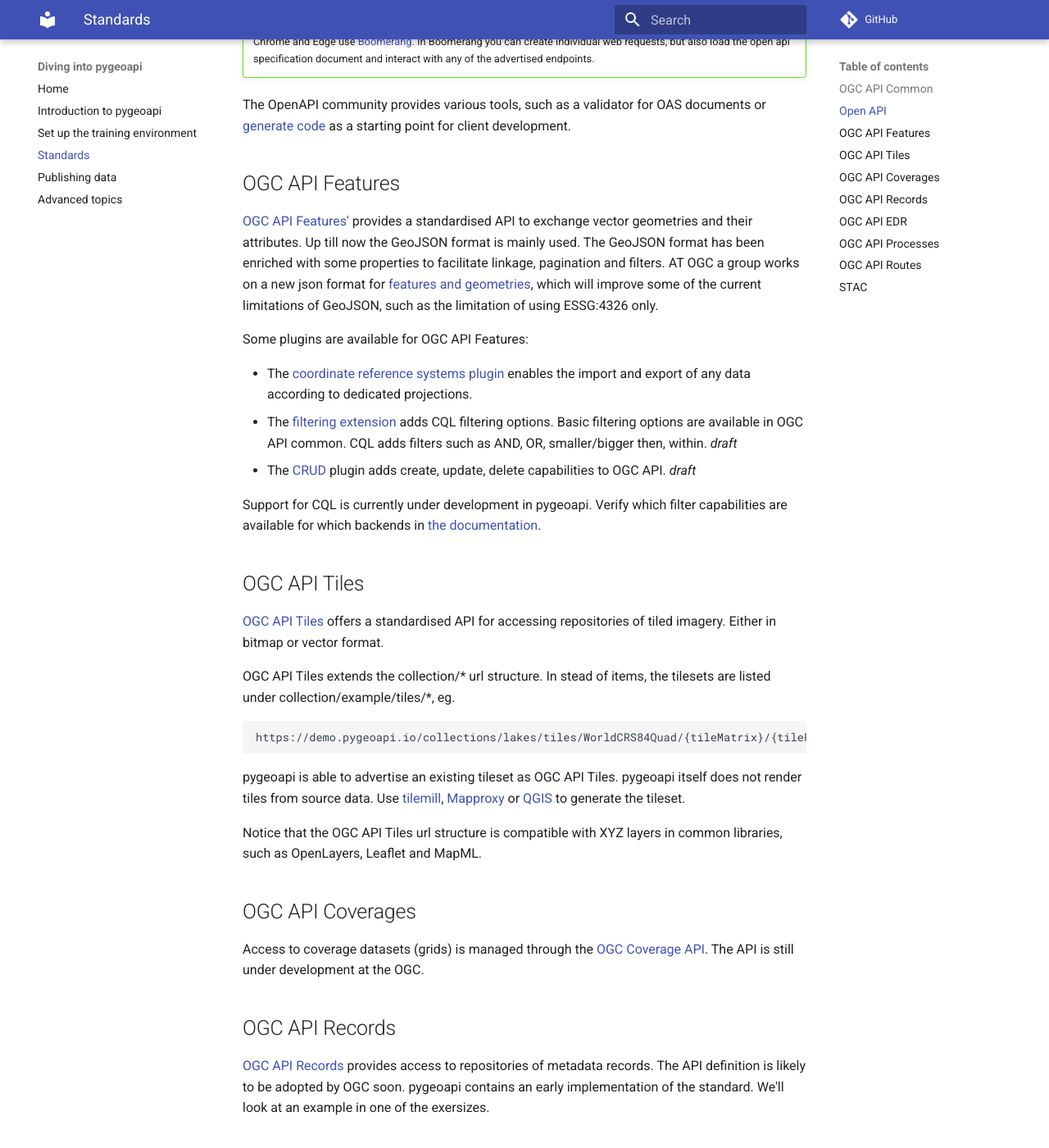
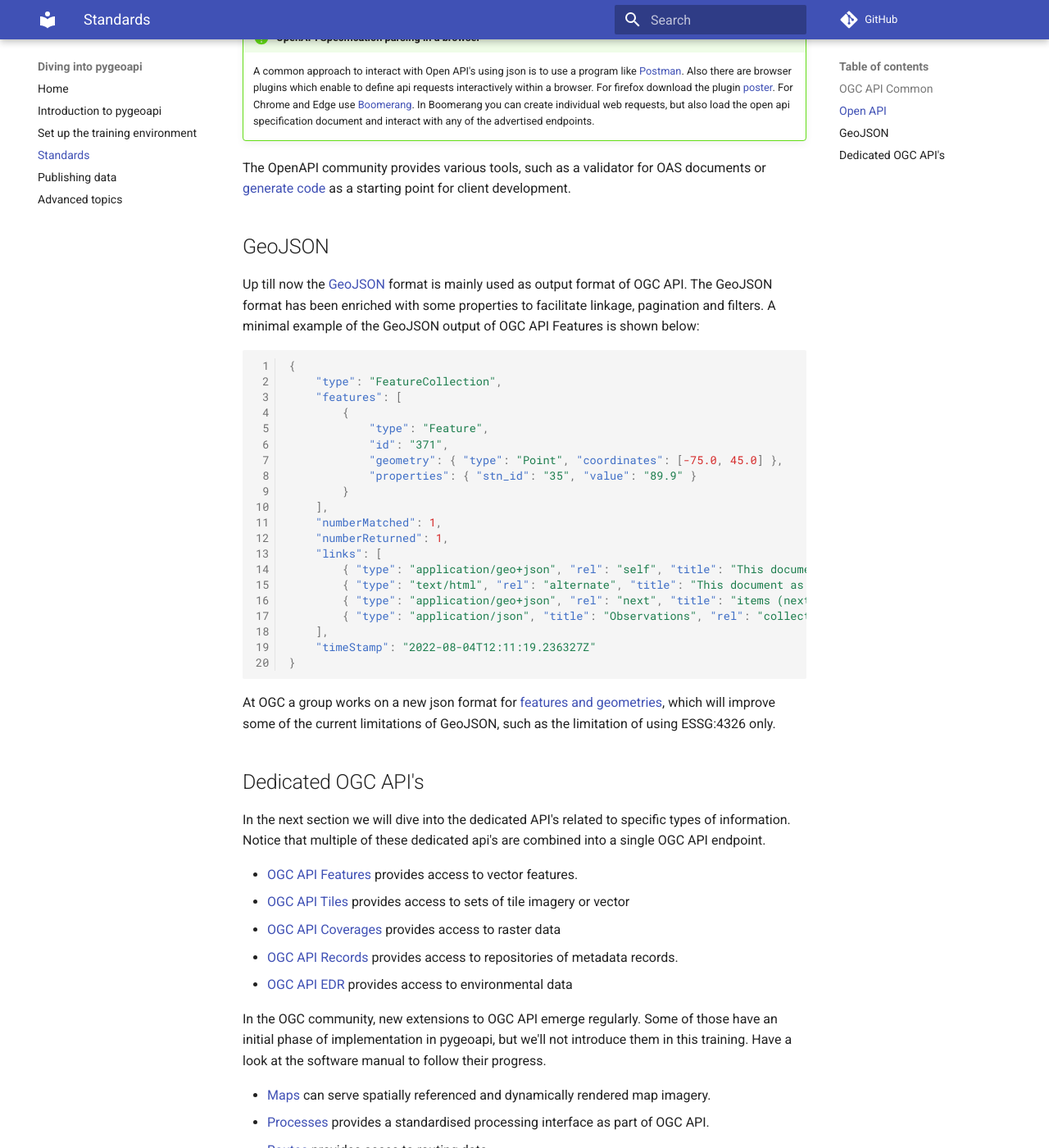
Before and after one commit to geopython/diving-into-pygeoapi, an MkDocs documentation site: the page built from workshop/content/docs/standards/index.md, in a window 1280 px wide and 1400 px high, scrolled down 1339 px. Shown: the whole window at 82% size. Built offline with MkDocs 1.6.1 and Material for MkDocs 9.7.7, drawn with Linux system fonts in a browser that asks for light colours; comment, search, counter and statistics services are not loaded; some of the changed text lies outside the part shown.

Commit message:
restructure the standards.md file, move dedicated api content to dedicated pages

````diff
--- a/workshop/content/docs/publish/metadata.md
+++ b/workshop/content/docs/publish/metadata.md
@@ -4,7 +4,11 @@ title: Metadata
 
 # Metadata
 
-## Configuration
+[OGC API Records](https://ogcapi.ogc.org/records/) provides access to repositories of metadata records.
+The API definition is likely to be adopted by OGC soon. pygeoapi contains an early implementation of the standard.
+
+
+## Publish a set of metadata records in pygeoapi
 
 To use OGC API Record we will use Elasticsearch as data provider.
 
--- a/workshop/content/docs/publish/raster.md
+++ b/workshop/content/docs/publish/raster.md
@@ -3,6 +3,9 @@ title: Raster data
 ---
 
 # Raster Data
+
+Access to coverage datasets (grids) is managed through the
+[OGC Coverage API](https://ogcapi.ogc.org/coverages/). The API is still under development at the OGC, but pygeoapi contains an early implementation of OGC API Coverages.
 
 ## Publish a raster dataset
 
--- a/workshop/content/docs/publish/tiles.md
+++ b/workshop/content/docs/publish/tiles.md
@@ -5,6 +5,26 @@ title: Tiles of geospatial information
 # Tiles of geospatial information
 
 On  this section, you will learn how to publish and consume vector tiles using the [OGC API - Tiles](https://github.com/opengeospatial/ogcapi-tiles) candidate standard.
+
+[OGC API Tiles](https://ogcapi.ogc.org/tiles/) offers a standardised API for accessing repositories
+of tiled imagery. Either in bitmap or vector format.
+
+OGC API Tiles extends the collection/* url structure. In stead of items, the tilesets are listed under
+collection/example/tiles/*, eg.
+
+```
+https://demo.pygeoapi.io/collections/lakes/tiles/WorldCRS84Quad/{tileMatrix}/{tileRow}/{tileCol}?f=mvt
+```
+
+pygeoapi is able to advertise an existing tileset as OGC API Tiles. pygeoapi itself does not render
+tiles from source data. Use [tilemill](https://tilemill-project.github.io/tilemill/),
+[Mapproxy](https://mapproxy.org/) or
+[QGIS](https://www.qgistutorials.com/en/docs/creating_basemaps_with_qtiles.html) to generate the tileset.
+
+Notice that the OGC API Tiles url structure is compatible with XYZ layers in common libraries,
+such as OpenLayers, Leaflet and MapML.
+
+## Publish a tile dataset
 
 You will publish a vector [dataset](.../../../docker/data/cycle-lanes-firenze.geojson) with cycle paths, from the city of Florence. [Here](.../../../docker/data/cycle-lanes-firenze.qmd) you can find more information about the dataset.
 
--- a/workshop/content/docs/publish/vector.md
+++ b/workshop/content/docs/publish/vector.md
@@ -4,13 +4,24 @@ title: Vector data
 
 # Vector Data
 
+[OGC API Features'](https://ogcapi.ogc.org/features/) provides a standardised API to exchange vector
+geometries and their attributes. Some plugins are available for OGC API Features:
+
+- The [coordinate reference systems plugin](https://docs.opengeospatial.org/is/18-058r1/18-058r1.html) enables the import and export of any data according to dedicated projections.
+- The [filtering extension](http://docs.ogc.org/DRAFTS/19-079r1.html) adds CQL filtering options. Basic filtering options are available in OGC API common.
+CQL adds filters such as AND, OR, smaller/bigger then, within. *draft*
+- The [CRUD](http://docs.ogc.org/DRAFTS/20-002.html) plugin adds create, update, delete capabilities to OGC API. *draft*
+
+Support for CQL is currently under development in pygeoapi. Verify which filter capabilities are
+ available for which backends in [the documentation](https://docs.pygeoapi.io/en/latest/cql.html).
+
 ## Publish a vector dataset
 
-In the previous section you have seen in general which steps are involved to change the pygeoapi configuration file to load a dataset. In this section we are going to apply these steps to an actual data file.
+In the previous section you have seen in general which steps are involved to change the pygeoapi configuration file to load a dataset. In this section we are going to publish another vector file, this time from a [Geopackage](https://www.geopackage.org/) (sqlite) source.
 
 !!! tip
 
-    It can be helpfull to open the dataset in QGIS while you're updating the pygeoapi configuration. So you can easily evaluate aspects such as: what are the attribute names of the dataset, what is the bounding box and in which projection is the file?
+    It can be helpfull to open the dataset in QGIS while you're updating the pygeoapi configuration. So you can easily evaluate aspects such as: what are the table and attribute names of the dataset, what is the bounding box and in which projection is the file?
 
 You are going to add a file `firenze-terrains.gpkg` to pygeoapi which is available in the workshop data folder.
 
@@ -25,14 +36,20 @@ You are going to add a file `firenze-terrains.gpkg` to pygeoapi which is availab
     ``` {.yaml linenums="1"}
     firenze-terrains:
         type: collection
-        title: Catasto - Terreni - Firenze
-        description: Limiti catastali (terreni) dal catasto. Agenzia del Territorio; SIT e Reti Informative;
+        title:
+            it: Limiti amministrativi comunali ante 2014
+            en: Administrative boundaries before 2014
+        description:
+            it: Limiti catastali (terreni) dal catasto. Agenzia del Territorio; SIT e Reti Informative;
+            en: Cadastral parcels (terrains) from the cadastre. Territory Agency; SIT and Information Networks;
         keywords:
-            - Cadaster
+            - Cadastral parcels
         links:
             - type: text/html
               rel: canonical
-              title: Limiti amministrativi comunali ante 2014
+              title:
+                it: Limiti amministrativi comunali ante 2014
+                en: Administrative boundaries before 2014
               href: http://dati.cittametropolitana.fi.it/geonetwork/srv/metadata/cmfi:c539d359-4387-4f83-a6f4-cd546b3d8443
               hreflang: it
         extents:
--- a/workshop/content/docs/standards/index.md
+++ b/workshop/content/docs/standards/index.md
@@ -4,7 +4,8 @@ title: Standards
 
 # Standards
 
-This topic highlights some of the supported standards in pygeoapi.
+pygeoapi is build around the recent set of [API standards](https://ogcapi.ogc.org) emerging at the [Open Geospatial Consortium](https://www.ogc.org/) (OGC).
+This section introduces you in an interactive way to the core set of standards on which the new API standards are build.
 
 ## OGC API Common
 
@@ -48,7 +49,7 @@ supported by a deployment of OGC API.
 OGC API Common adopted the conventions of the [Open API initiative](https://www.openapis.org/about)
 as a starting point. Any Open API defines its structure in an Open Api Specification document.
 OGC API Common suggests this document to be located at `/openapi`. With pygeoapi in a browser
-[this url](http://demo.pygeoapi.io/master/openapi) opens an interactive html page which facilitates
+[this url](https://demo.pygeoapi.io/master/openapi) opens an interactive html page which facilitates
 to query the api. Append ?f=json to view the document in json. The Open API Specification (OAS)
 document indicates which endpoints are available in the service, which parameters it accepts and
 what type of responses can be expected. You can compare it to the GetCapabilities operation in the
@@ -67,67 +68,55 @@ OWS standards.
 The OpenAPI community provides various tools, such as a validator for OAS documents or
 [generate code](https://swagger.io/tools/swagger-codegen/) as a starting point for client development.
 
-## OGC API Features
+## GeoJSON
 
-[OGC API Features'](https://ogcapi.ogc.org/features/) provides a standardised API to exchange vector
-geometries and their attributes. Up till now the GeoJSON format is mainly used. The GeoJSON format
-has been enriched with some properties to facilitate linkage, pagination and filters. AT OGC a group
-works on a new json format for [features and geometries](https://www.ogc.org/projects/groups/featgeojsonswg),
+Up till now the [GeoJSON](https://geojson.org/) format is mainly used as output format of OGC API. The GeoJSON format
+has been enriched with some properties to facilitate linkage, pagination and filters. A minimal example of the GeoJSON output of OGC API Features is shown below:
+
+``` {.json  linenums="1"}
+{
+    "type": "FeatureCollection",
+    "features": [
+        {
+            "type": "Feature",
+            "id": "371",
+            "geometry": { "type": "Point", "coordinates": [-75.0, 45.0] },
+            "properties": { "stn_id": "35", "value": "89.9" }
+        }
+    ],
+    "numberMatched": 1,
+    "numberReturned": 1,
+    "links": [
+        { "type": "application/geo+json", "rel": "self", "title": "This document as GeoJSON", "href": "https://demo.pygeoapi.io/master/collections/obs/items?f=json&limit=1" },
+        { "type": "text/html", "rel": "alternate", "title": "This document as HTML", "href": "https://demo.pygeoapi.io/master/collections/obs/items?f=html&limit=1" },
+        { "type": "application/geo+json", "rel": "next", "title": "items (next)", "href": "https://demo.pygeoapi.io/master/collections/obs/items?offset=1&limit=1" },
+        { "type": "application/json", "title": "Observations", "rel": "collection","href": "https://demo.pygeoapi.io/master/collections/obs/items"}
+    ],
+    "timeStamp": "2022-08-04T12:11:19.236327Z"
+}
+```
+
+At OGC a group works on a new json format for [features and geometries](https://www.ogc.org/projects/groups/featgeojsonswg),
 which will improve some of the current limitations of GeoJSON, such as the limitation of using ESSG:4326 only.
 
-Some plugins are available for OGC API Features:
+## Dedicated OGC API's
 
-- The [coordinate reference systems plugin](https://docs.opengeospatial.org/is/18-058r1/18-058r1.html) enables the import and export of any data according to dedicated projections.
-- The [filtering extension](http://docs.ogc.org/DRAFTS/19-079r1.html) adds CQL filtering options. Basic filtering options are available in OGC API common.
-CQL adds filters such as AND, OR, smaller/bigger then, within. *draft*
-- The [CRUD](http://docs.ogc.org/DRAFTS/20-002.html) plugin adds create, update, delete capabilities to OGC API. *draft*
+In the next section we will dive into the dedicated API's related to specific types of information. Notice that multiple of these dedicated api's are combined into a single OGC API endpoint.
 
-Support for CQL is currently under development in pygeoapi. Verify which filter capabilities are
- available for which backends in [the documentation](https://docs.pygeoapi.io/en/latest/cql.html).
+- [OGC API Features](../publish/vector.md) provides access to vector features.
+- [OGC API Tiles](../publish/tiles.md) provides access to sets of tile imagery or vector
+- [OGC API Coverages](../publish/raster.md) provides access to raster data
+- [OGC API Records](../publish/metadata.md) provides access to repositories of metadata records.
+- [OGC API EDR](../publish/env.md) provides access to environmental data
 
-## OGC API Tiles
+In the OGC community, new extensions to OGC API emerge regularly. Some of those have an initial phase of implementation in pygeoapi, but we'll not introduce them in this training. Have a look at the software manual to follow their progress.
 
-[OGC API Tiles](https://ogcapi.ogc.org/tiles/) offers a standardised API for accessing repositories
-of tiled imagery. Either in bitmap or vector format.
-
-OGC API Tiles extends the collection/* url structure. In stead of items, the tilesets are listed under
-collection/example/tiles/*, eg.
-
-```
-https://demo.pygeoapi.io/collections/lakes/tiles/WorldCRS84Quad/{tileMatrix}/{tileRow}/{tileCol}?f=mvt
-```
-
-pygeoapi is able to advertise an existing tileset as OGC API Tiles. pygeoapi itself does not render
-tiles from source data. Use [tilemill](https://tilemill-project.github.io/tilemill/),
-[Mapproxy](https://mapproxy.org/) or
-[QGIS](https://www.qgistutorials.com/en/docs/creating_basemaps_with_qtiles.html) to generate the tileset.
-
-Notice that the OGC API Tiles url structure is compatible with XYZ layers in common libraries,
-such as OpenLayers, Leaflet and MapML.
-
-## OGC API Coverages
-
-Access to coverage datasets (grids) is managed through the
-[OGC Coverage API](https://ogcapi.ogc.org/coverages/). The API is still under development at the OGC.
-
-## OGC API Records
-
-[OGC API Records](https://ogcapi.ogc.org/records/) provides access to repositories of
-metadata records. The API definition is likely to be adopted by OGC soon. pygeoapi contains an early implementation of the standard.
-We'll look at an example in one of the exersizes.
-
-## OGC API EDR
-
-[OGC APi EDR](https://ogcapi.ogc.org/edr/)
-
-## OGC API Processes
-
-[OGC API Processes](https://ogcapi.ogc.org/processes/)
-
-## OGC API Routes
-
-[OGC API Routes](https://ogcapi.ogc.org/routes/)
-
-## STAC
-
-[Spatiotemporal Asset Catalog](https://stacspec.org/)
+- [Maps](https://ogcapi.ogc.org/maps) can serve spatially referenced and dynamically rendered map imagery.
+- [Processes](https://ogcapi.ogc.org/processes) provides a standardised processing interface as part of OGC API.
+- [Routes](https://ogcapi.ogc.org/routes) provides acces to routing data.
+- [Spatiotemporal Asset Catalog](https://stacspec.org) provides access to metadata and data about Earth Observation data.
+- [Styles](https://ogcapi.ogc.org/styles) defines a Web API that enables map servers, clients as well as visual style editors, to manage and fetch styles.
+- [3D GeoVolumes](https://ogcapi.ogc.org/geovolumes) facilitates efficient discovery of and access to 3D content in multiple formats based on a space-centric perspective.
+- [Moving Features](https://ogcapi.ogc.org/movingfeatures) defines an API that provides access to data representing features that move as rigid bodies.
+- [Joins](https://ogcapi.ogc.org/joins)  supports the joining of data, from multiple sources, with feature collections or directly with other input files.
+- [Discrete Global Grid System](https://ogcapi.ogc.org/dggs) enables applications to organise and access data arranged according to a Discrete Global Grid System (DGGS).
````
Also changed, not shown: other parts of workshop/content/docs/standards/index.md (+3 -3 lines), workshop/content/docs/publish/env.md (+2 -0 lines).
